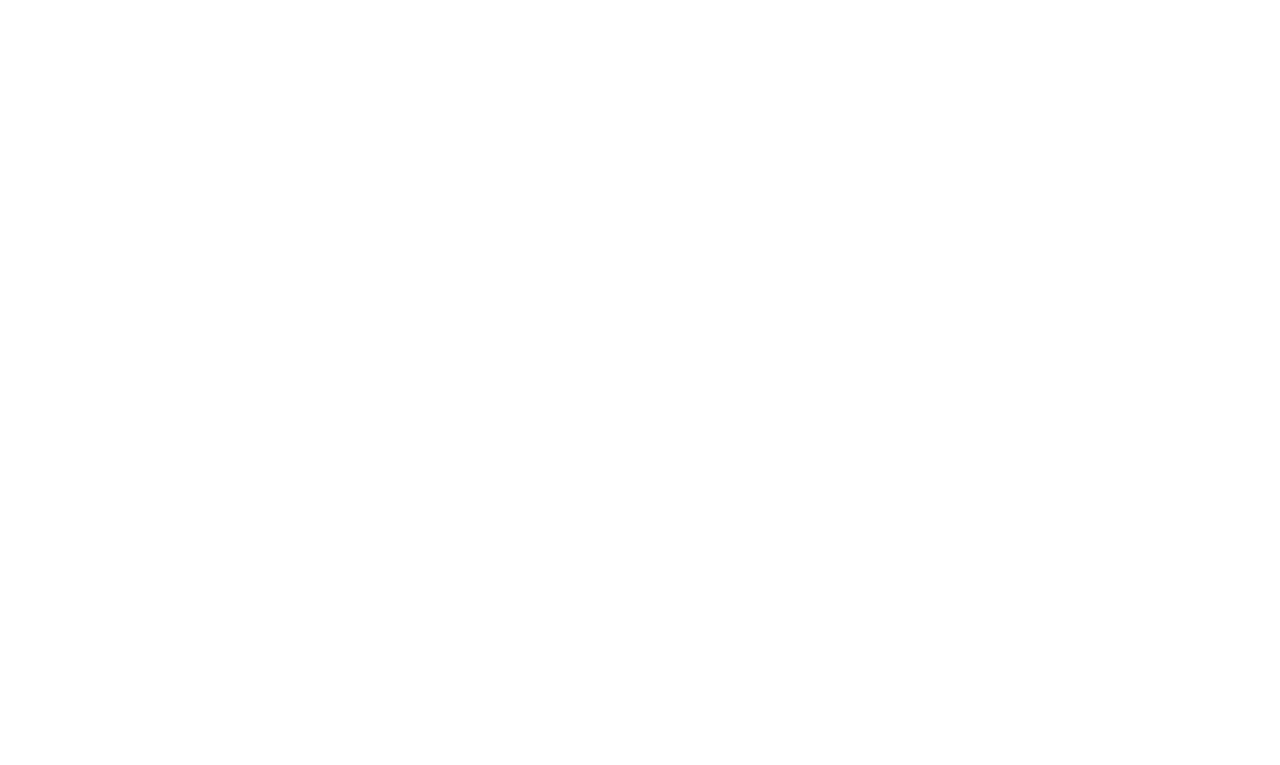
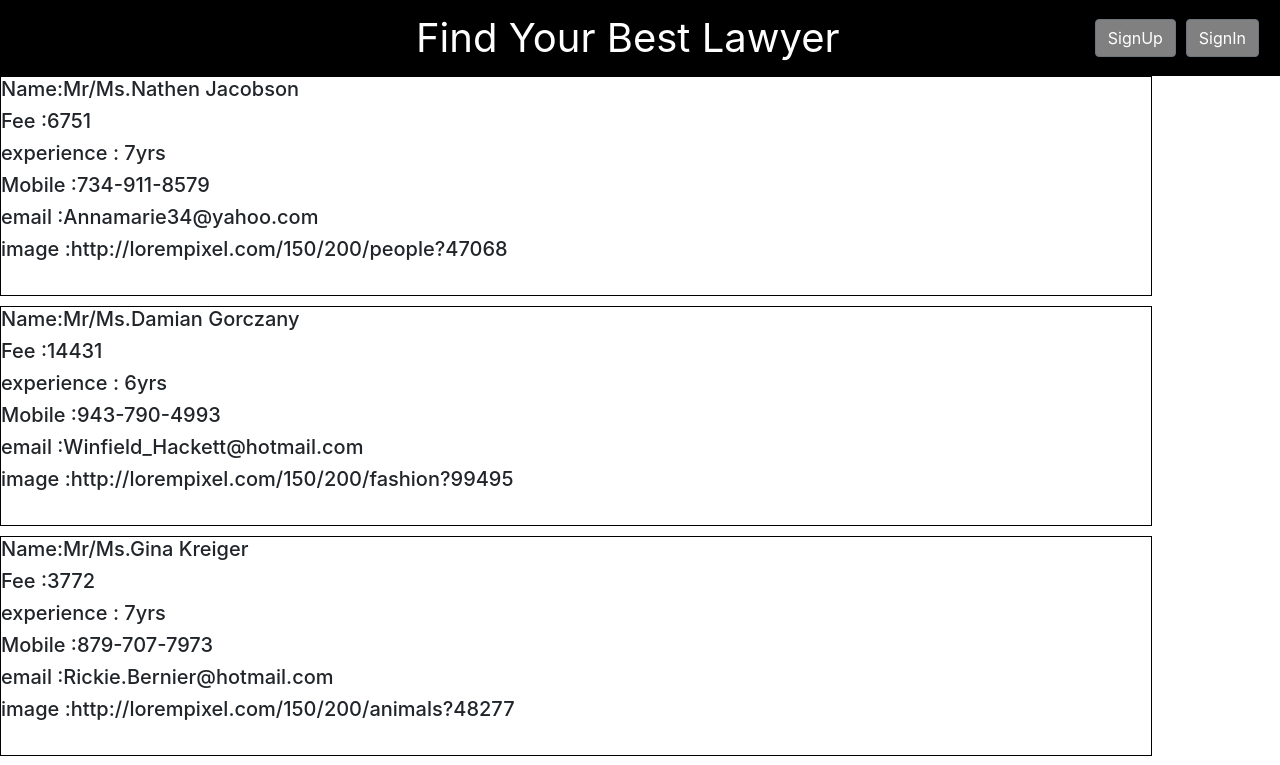
Before and after one commit to priyanka9515/probsolve, a React (Create React App) app: page /LawyerList in a window 1280 px wide. Shown: the top 765 px of the page. Built offline with nearby package versions, Linux system fonts and the light colour scheme.

Commit message:
added LawyerList

```diff
--- a/package.json
+++ b/package.json
@@ -8,6 +8,7 @@
     "@testing-library/react": "^9.4.0",
     "@testing-library/user-event": "^7.1.2",
     "bootstrap": "^4.4.1",
+    "faker": "^4.1.0",
     "react": "^16.12.0",
     "react-dom": "^16.12.0",
     "react-router-dom": "^5.1.2",
--- a/src/App.css
+++ b/src/App.css
@@ -11,3 +11,17 @@
   justify-content: center;
   color: white;
 }
+.box {
+  height: 250px;
+  width: 250px;
+  grid-gap: 195px;
+  float: left;
+  /* border: 1px solid black; */
+  margin-top: 40px;
+  margin-left: 40px;
+  text-align: center;
+  font-weight: bold;
+}
+.box:hover {
+  box-shadow: -2px 2px 2px gray, 2px -2px 2px gray;
+}
--- a/src/App.js
+++ b/src/App.js
@@ -2,26 +2,26 @@
 import "./App.css";
 // import Body from "./Components/Body";
 import "bootstrap/dist/css/bootstrap.min.css";
-// import LawyersList from "./Components/LawyersList";
+import LawyerList from "./Components/LawyerList";
 import { BrowserRouter as Router, Route } from "react-router-dom";
 import Navbar from "./Components/Navbar/Navbar";
 import Signin from "./Components/Navbar/Signin";
 import Signup from "./Components/Navbar/Signup";
 // import Loginup from "./Components/Navbar/Loginup";
 import Main from "./Main.js";
+// import Post from "./Components/Post";
+import Body from "./Components/Body";
 
 function App() {
   return (
     <Router>
       {/* <Main /> */}
       <Route exact path="/" component={Main} />
-      <Route path="/Navbar" component={Navbar} />
-      <Route exact path="/Signin" component={Signin} />
-      <Route exact path="/Signup" component={Signup} />
-      {/* <Route exact path="/Loginup" component={Loginup} /> */}
-
-      {/* <Route path="/List" component={Body} /> */}
-      {/* <Route exact path="/LawyersList" component={LawyersList} /> */}
+      <Route path="/" component={Navbar} />
+      <Route path="/Signin" component={Signin} />
+      <Route path="/Signup" component={Signup} />
+      <Route exact path="/Body" component={Body} />
+      <Route exact path="/LawyerList" component={LawyerList} />
     </Router>
   );
 }
--- /dev/null
+++ b/src/Components/Body.js
@@ -0,0 +1,27 @@
+import React, { Component } from "react";
+import Post from "./Post";
+
+let title = [
+  "Divorce & family ",
+  "Court marriage",
+  "Real-Estate& Property ",
+  "Civil lawyers",
+  "Corporate & Industrial",
+  "Consumer Protection ",
+  "Cyber Lawyers",
+  "Armed forces & Ttribunal"
+];
+
+class Body extends Component {
+  render() {
+    return (
+      <div className="Container">
+        {title.map((layer, i) => {
+          return <Post title={layer} key={i} />;
+        })}
+      </div>
+    );
+  }
+}
+
+export default Body;
--- /dev/null
+++ b/src/Components/LawyerList.js
@@ -0,0 +1,41 @@
+import React from "react";
+// import "../App.css";
+import faker from "faker";
+import List from "./List";
+import "./list.css";
+
+let data = [];
+for (let i = 0; i < 25; i++) {
+  data.push({
+    id: i,
+    name: faker.name.findName(),
+    price: faker.random.number({ min: 1500, max: 20000 }),
+    year: faker.random.number({ min: 15, max: 4 }),
+    rating: 0,
+    Mobile: faker.phone.phoneNumberFormat(),
+    Mail: faker.internet.email(),
+    // img: faker.image.avatar()
+    image: faker.image.image(150, 200, true)
+  });
+}
+
+class LawyerList extends React.Component {
+  render() {
+    return (
+      <div>
+        {data.map(object => (
+          <List
+            name={object.name}
+            price={object.price}
+            year={object.year}
+            // phone={object.img}
+            num={object.Mobile}
+            email={object.Mail}
+            photo={object.image}
+          />
+        ))}
+      </div>
+    );
+  }
+}
+export default LawyerList;
--- /dev/null
+++ b/src/Components/List.js
@@ -0,0 +1,19 @@
+import React from "react";
+import "./list.css";
+
+import "./LawyerList";
+
+export default class List extends React.Component {
+  render() {
+    return (
+      <div className="list">
+        <h5>Name:Mr/Ms.{this.props.name}</h5>
+        <h5> Fee :{this.props.price}</h5>
+        <h5>experience : {this.props.year}yrs</h5>
+        <h5>Mobile :{this.props.num}</h5>
+        <h5>email :{this.props.email}</h5>
+        <h5>image :{this.props.photo}</h5>
+      </div>
+    );
+  }
+}
--- a/src/Components/Navbar/Navbar.js
+++ b/src/Components/Navbar/Navbar.js
@@ -7,7 +7,7 @@
 class Navbar extends Component {
   render() {
     return (
-      <div className="navbar" style={{ marginTop: 200 }}>
+      <div className="navbar">
         <div style={{ fontSize: 40, marginLeft: 400 }}>
           Find Your Best Lawyer
         </div>
--- a/src/Components/Navbar/Signin.js
+++ b/src/Components/Navbar/Signin.js
@@ -24,7 +24,7 @@
             <Label>password</Label>
             <Input type="password" placeholder="password" />
           </FormGroup>
-          <Link to="/List">
+          <Link to="/Body">
             <Button
               className="btn-lg btn-dark btn-block"
               style={{ backgroundColor: "black", color: "white" }}
--- /dev/null
+++ b/src/Components/Post.js
@@ -0,0 +1,26 @@
+import React, { Component } from "react";
+import "../App.css";
+import Button from "@material-ui/core/Button";
+import { Link } from "react-router-dom";
+
+class Post extends Component {
+  state = {};
+
+  render() {
+    const { title } = this.props;
+    return (
+      <div className="box">
+        <div style={{ marginTop: "70px", fontSize: "20px" }}>{title}</div>
+        <Link to="/LawyerList">
+          <Button
+            style={{ backgroundColor: "black", color: "white", margin: "50px" }}
+          >
+            SHOW LAWYERS
+          </Button>
+        </Link>
+      </div>
+    );
+  }
+}
+
+export default Post;
--- /dev/null
+++ b/src/Components/list.css
@@ -0,0 +1,6 @@
+.list {
+  border: 1px solid black;
+  height: 220px;
+  width: 90%;
+  margin-bottom: 10px;
+}
--- a/src/Main.js
+++ b/src/Main.js
@@ -8,27 +8,24 @@
       <div className="Main" style={{ fontSize: 80 }}>
         FIND YOUR BEST LAWYER
         <div style={{ marginTop: 100, fontSize: 40 }}> ARE YOU A?</div>
-        <div style={{ display: "flex", marginTop: 100 }}>
+        <div className="Button">
           <Button
             style={{
+              backgroundColor: "white",
               fontSize: 32,
-              backgroundColor: "white",
-              // display: "flex"
-              marginTop: 10,
-              marginLeft: 200,
-              fontWeight: "bold"
+              fontWeight: "bold",
+              height: 70,
+              marginTop: 30
             }}
           >
             Lawyer
           </Button>
-
-          <Link to="/Navbar">
+          <Link to="/Signup">
             <Button
               style={{
                 fontSize: 32,
                 backgroundColor: "white",
-                // display: "flex"
-                marginTop: 10,
+                marginTop: 30,
                 marginLeft: 200,
                 fontWeight: "bold"
               }}
```
Also changed, not shown: 1 other file (tests, documents, lock files or other folders).
